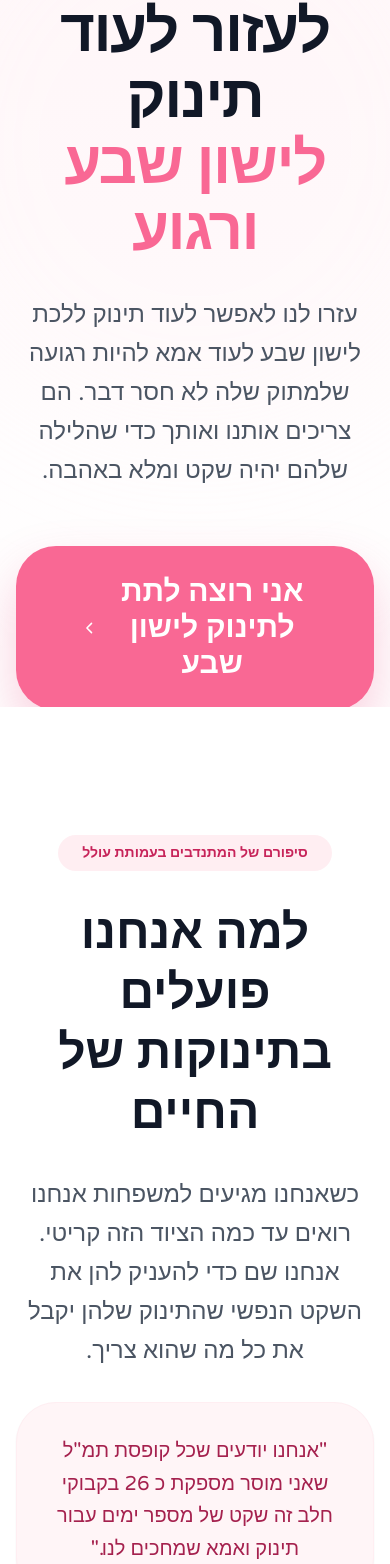
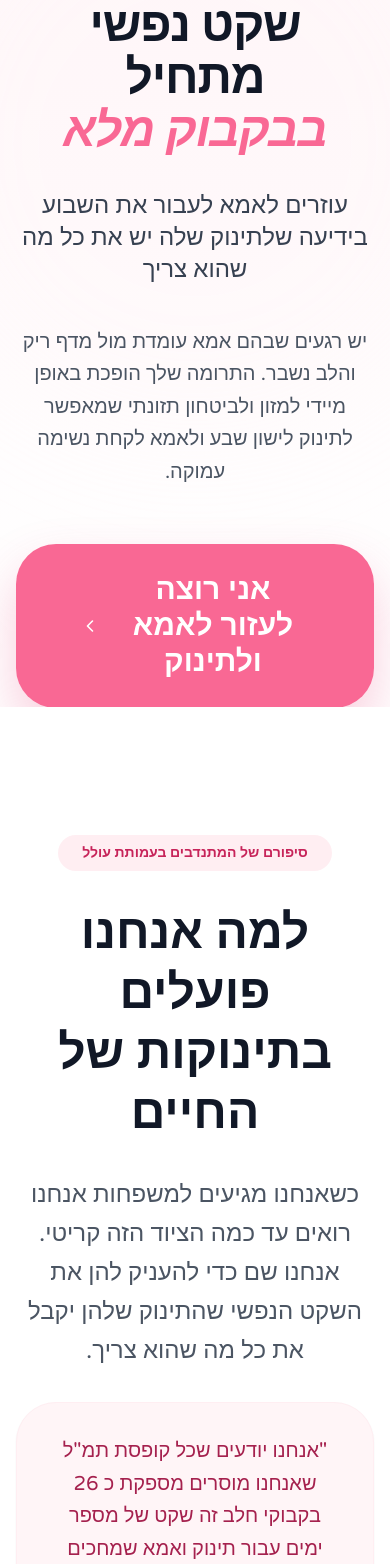
Before and after one commit to oriML/babies-of-life, a React (Vite) app: page / in a window 390 px wide. Shown: the part 137-1701 px from the top of the page. Built offline with nearby package versions, Linux system fonts and the light colour scheme.

Commit message:
Refine Hero section with empathetic content and finalize mobile centering and plural narrative

```diff
--- a/src/App.tsx
+++ b/src/App.tsx
@@ -40,7 +40,7 @@ const App: React.FC = () => {
     };
 
     window.addEventListener('scroll', handleIntersect);
-    handleIntersect(); // Initial check
+    handleIntersect();
 
     return () => window.removeEventListener('scroll', handleIntersect);
   }, []);
@@ -82,18 +82,21 @@ const App: React.FC = () => {
           <div className="bg-white/80 backdrop-blur-sm p-4 rounded-full w-fit mx-auto mb-10 shadow-sm border border-soft-pink-100 text-center">
             <Heart className="w-16 h-16 text-soft-pink-500 fill-soft-pink-50 mx-auto" />
           </div>
-          <h1 className="text-6xl md:text-[5.5rem] font-bold tracking-tight mb-8 text-gray-900 leading-[1.1] text-center">
-            לעזור לעוד תינוק <br />
-            <span className="text-soft-pink-500">לישון שבע ורגוע</span>
+          <h1 className="text-5xl md:text-7xl font-bold tracking-tight mb-8 text-gray-900 leading-[1.1] text-center">
+            שקט נפשי מתחיל <br />
+            <span className="text-soft-pink-500 italic">בבקבוק מלא</span>
           </h1>
-          <p className="text-2xl md:text-3xl text-gray-600 font-normal mb-14 max-w-3xl mx-auto leading-relaxed text-center">
-            עזרו לנו לאפשר לעוד תינוק ללכת לישון שבע לעוד אמא להיות רגועה שלמתוק שלה לא חסר דבר. הם צריכים אותנו ואותך כדי שהלילה שלהם יהיה שקט ומלא באהבה.
+          <h2 className="text-2xl md:text-3xl text-gray-700 font-medium mb-10 text-center">
+            עוזרים לאמא לעבור את השבוע בידיעה שלתינוק שלה יש את כל מה שהוא צריך
+          </h2>
+          <p className="text-xl md:text-2xl text-gray-600 font-normal mb-14 max-w-2xl mx-auto leading-relaxed text-center">
+            יש רגעים שבהם אמא עומדת מול מדף ריק והלב נשבר. התרומה שלך הופכת באופן מיידי למזון ולביטחון תזונתי שמאפשר לתינוק לישון שבע ולאמא לקחת נשימה עמוקה.
           </p>
           <button
             onClick={scrollToDonation}
             className="bg-soft-pink-500 text-white px-16 py-7 rounded-[2.5rem] text-3xl font-bold shadow-[0_25px_50px_rgba(232,61,118,0.25)] hover:bg-soft-pink-600 hover:scale-105 transition-all flex items-center gap-4 mx-auto relative z-50"
           >
-            אני רוצה לתת לתינוק לישון שבע <ChevronLeft className="w-10 h-10" />
+            אני רוצה לעזור לאמא ולתינוק <ChevronLeft className="w-10 h-10" />
           </button>
         </div>
         <div className="absolute top-1/3 left-1/2 -translate-x-1/2 -translate-y-1/2 w-[600px] h-[600px] bg-soft-pink-100/30 rounded-full mix-blend-multiply filter blur-3xl opacity-50 animate-pulse z-0"></div>
@@ -112,7 +115,7 @@ const App: React.FC = () => {
               </p>
               <div className="bg-soft-pink-50 p-8 rounded-[2.5rem] border border-soft-pink-100 shadow-sm text-center md:text-right">
                 <p className="text-xl font-medium text-soft-pink-800 leading-relaxed">
-                  "אנחנו יודעים שכל קופסת תמ"ל שאני מוסר מספקת כ 26 בקבוקי חלב זה שקט של מספר ימים עבור תינוק ואמא שמחכים לנו."
+                  "אנחנו יודעים שכל קופסת תמ"ל שאנחנו מוסרים מספקת כ 26 בקבוקי חלב זה שקט של מספר ימים עבור תינוק ואמא שמחכים לנו."
                 </p>
               </div>
             </div>
@@ -157,7 +160,7 @@ const App: React.FC = () => {
           </article>
 
           <article className="group flex flex-col md:flex-row gap-8 items-start bg-white p-10 rounded-[3.5rem] shadow-sm border border-soft-pink-50 text-center md:text-right hover:shadow-lg transition-all">
-            <div className="bg-soft-pink-100 p-6 rounded-[2rem] text-soft-pink-600 group-hover:bg-soft-pink-500 group-hover:text-white transition-all shrink-0 mx-auto md:mx-0"><Heart className="w-10 h-10" /></div>
+            <div className="bg-soft-pink-100 p-6 rounded-[2rem] text-soft-pink-600 group-hover:bg-soft-pink-500 group-hover:text-white transition-all shrink-0"><Heart className="w-10 h-10" /></div>
             <div className="space-y-4 text-center md:text-right">
               <h3 className="text-3xl font-bold text-gray-900 leading-tight">יד מושטת לגליה</h3>
               <p className="text-xl text-gray-600 leading-relaxed font-light">
@@ -167,7 +170,7 @@ const App: React.FC = () => {
           </article>
 
           <article className="group flex flex-col md:flex-row gap-8 items-start bg-white p-10 rounded-[3.5rem] shadow-sm border border-soft-pink-50 text-center md:text-right hover:shadow-lg transition-all">
-            <div className="bg-soft-pink-100 p-6 rounded-[2rem] text-soft-pink-600 group-hover:bg-soft-pink-500 group-hover:text-white transition-all shrink-0 mx-auto md:mx-0"><AlertCircle className="w-10 h-10" /></div>
+            <div className="bg-soft-pink-100 p-6 rounded-[2rem] text-soft-pink-600 group-hover:bg-soft-pink-500 group-hover:text-white transition-all shrink-0"><AlertCircle className="w-10 h-10" /></div>
             <div className="space-y-4 text-center md:text-right">
               <h3 className="text-3xl font-bold text-gray-900 leading-tight">התקווה של עטרה</h3>
               <p className="text-xl text-gray-600 leading-relaxed font-light">
@@ -177,7 +180,7 @@ const App: React.FC = () => {
           </article>
 
           <div className="pt-12 text-center">
-            <button onClick={scrollToDonation} className="bg-soft-pink-500 text-white px-12 py-5 rounded-2xl font-bold text-xl hover:bg-soft-pink-600 transition-all shadow-xl">אני רוצה להיות שותף</button>
+            <button onClick={scrollToDonation} className="bg-soft-pink-500 text-white px-12 py-5 rounded-2xl font-bold text-xl hover:bg-soft-pink-600 transition-all shadow-xl">אנחנו רוצים להיות שותפים</button>
           </div>
         </div>
         <WaveDivider color="#ffffff" position="bottom" />
```
